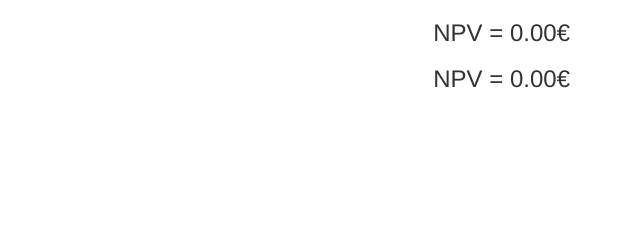
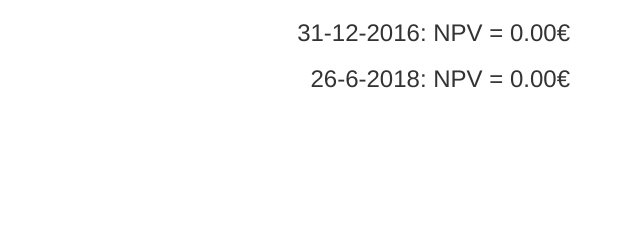
Before and after one commit to Tacombel/portfolio, a Flask app: page /npv in a window 1280 px wide. Shown: the part 110-352 px from the top of the page, without its empty margins (640-1280 px from the left). Run offline with Flask 2, Linux system fonts and the light colour scheme; the visitor is signed in with stand-in values (Sample User, id 1); data that the repository does not hold is empty; some libraries are stand-ins or nearby versions.

Commit message:
Added dates to NPV

```diff
--- a/app/routes.py
+++ b/app/routes.py
@@ -313,4 +313,6 @@ def npv():
     NPV = "{0:.2f}".format(NPV) + "€"
     response_old, NPV_old = npv_calculation(first_date)
     NPV_old = "{0:.2f}".format(NPV_old) + "€"
-    return render_template('npv.html', title='NPV', query=response, NPV=NPV, NPV_old=NPV_old)
+    first_date = first_date.strftime("%-d-%-m-%Y")
+    last_date = last_date.strftime("%-d-%-m-%Y")
+    return render_template('npv.html', title='NPV', query=response, first_date=first_date, NPV=NPV, last_date=last_date, NPV_old=NPV_old)
--- a/app/templates/npv.html
+++ b/app/templates/npv.html
@@ -27,6 +27,6 @@
 		{% endfor %}
 	</tbody>
 </table>
-<h3 align="right">NPV = {{NPV}}</h3>
-<h3 align="right">NPV = {{NPV_old}}</h3>
+<h3 align="right">{{first_date}}: NPV = {{NPV}}</h3>
+<h3 align="right">{{last_date}}: NPV = {{NPV_old}}</h3>
 {% endblock %}
```
